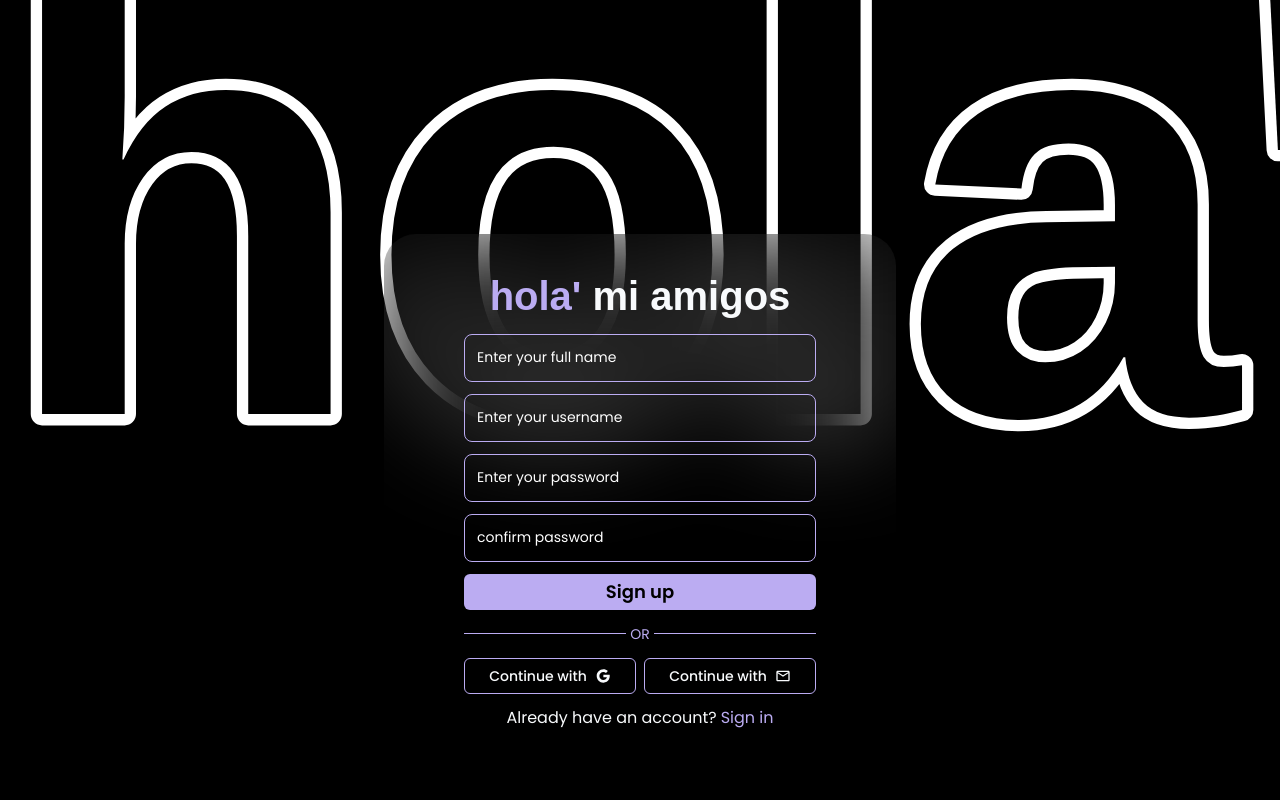
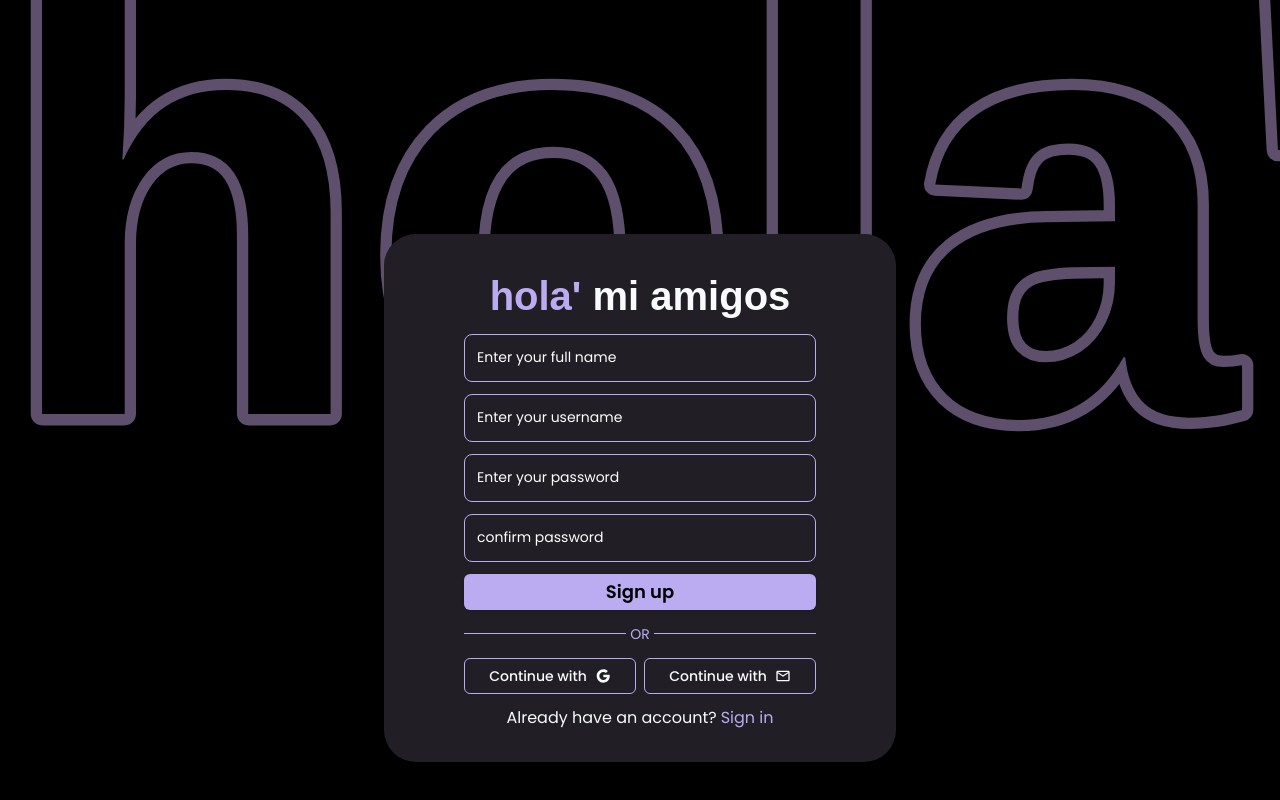
Before and after one commit to parikshit-jaiswal/Task_5_SocialMedia_Frontend, a React (Vite) app: page /signup in a window 1280 px wide. Built offline with nearby package versions, Linux system fonts and the light colour scheme; a web font is replaced by a local one.

Commit message:
changes in color

```diff
--- a/src/App.css
+++ b/src/App.css
@@ -18,7 +18,7 @@ svg {
 
 .svgText {
     fill: black;
-    stroke: white;
+    stroke:#5E506C;
     stroke-width: 3px;
     stroke-linejoin: round;
     paint-order: stroke;
--- a/src/pages/signup.css
+++ b/src/pages/signup.css
@@ -4,7 +4,7 @@
     max-width: 550px;
     padding: 2rem 5rem;
     border-radius: 2rem;
-    background: transparent;
+    background: #211f25;
     backdrop-filter: blur(50px);
 }
 
```
